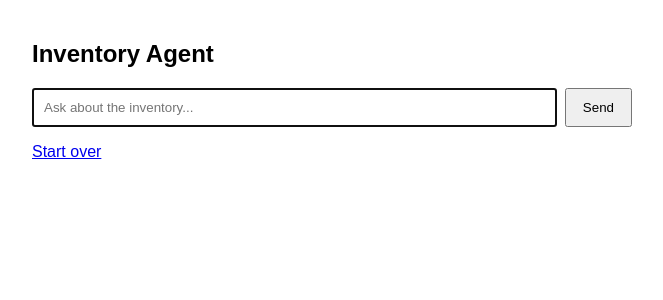
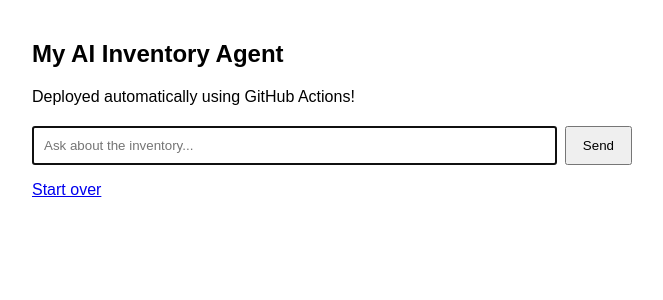
Before and after one commit to ljj0200/inventory-agent, a Django app: page / in a window 1280 px wide. Shown: the top 300 px of the page, without its empty margins (308-971 px from the left). Run offline with Django 5.2, Linux system fonts and the light colour scheme.

Commit message:
Test automatic deployment

```diff
--- a/chat/templates/chat.html
+++ b/chat/templates/chat.html
@@ -14,7 +14,8 @@
 </head>
 <body>
 
-<h2>Inventory Agent</h2>
+<h2>My AI Inventory Agent</h2>
+<p>Deployed automatically using GitHub Actions!</p>
 
 {% for message in history %}
     <div class="msg {{ message.role }}">{{ message.text }}</div>
```
